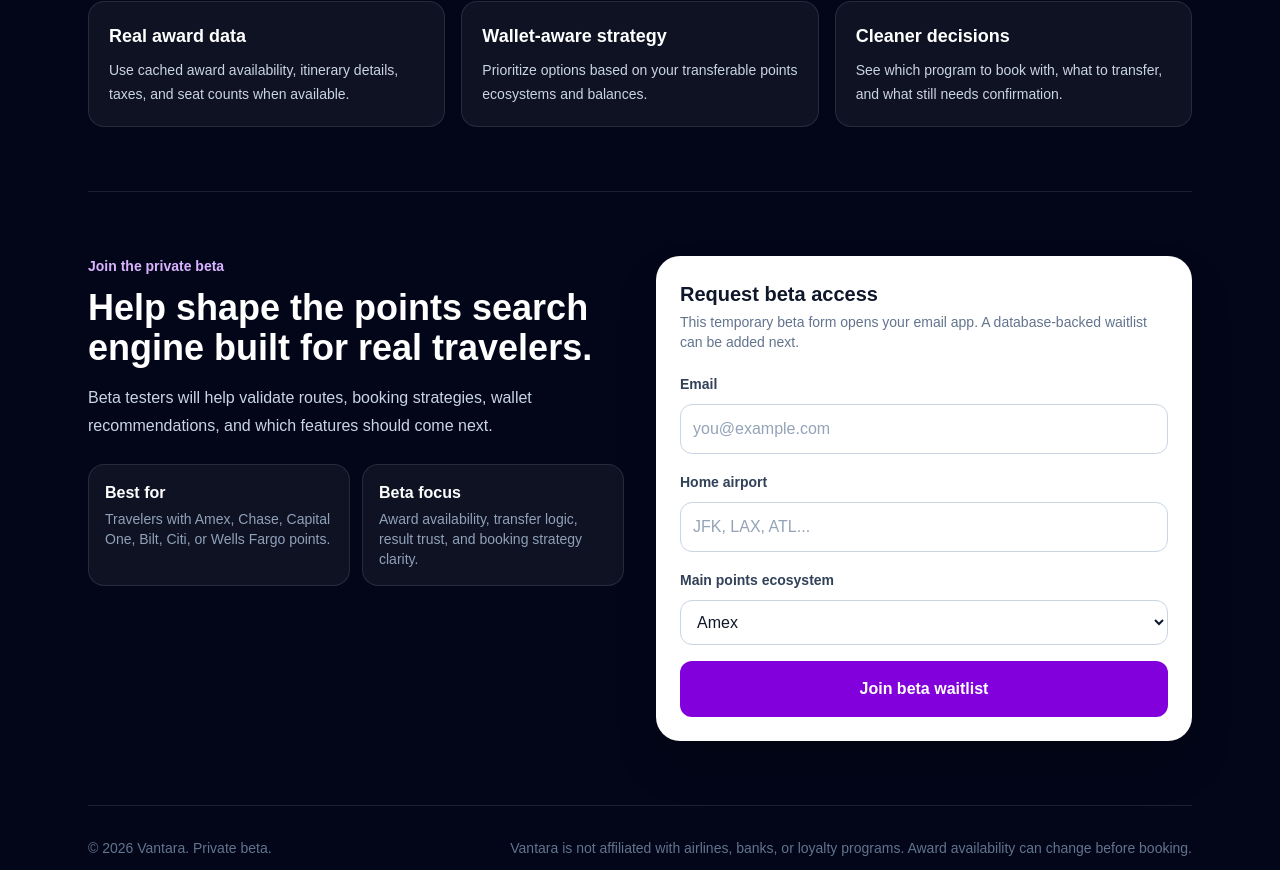
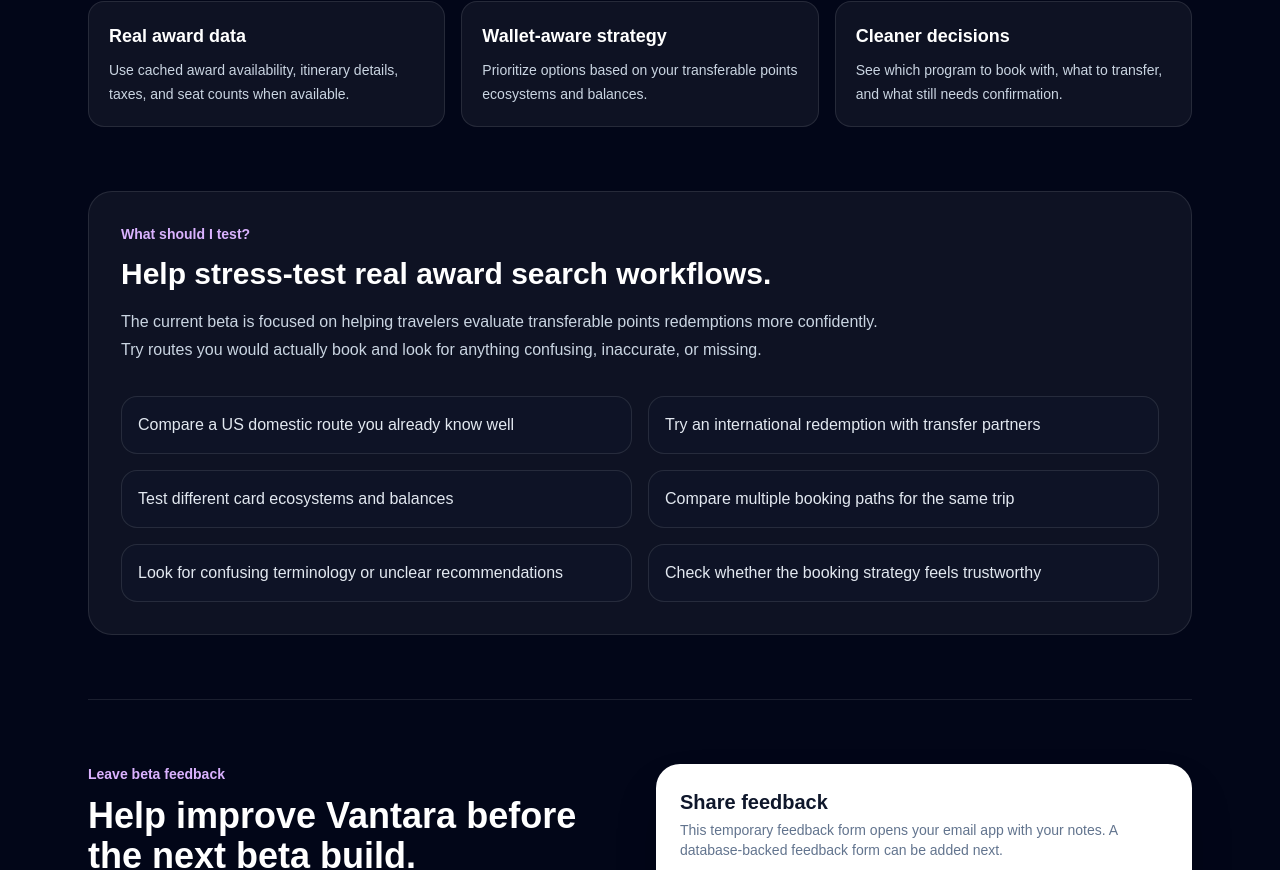
Before and after one commit to arjunmanvi13-max/airline-miles-app, a Next.js app: page / in a window 1280 px wide. Shown: the part 723-1593 px from the top of the page. Built offline with nearby package versions, Linux system fonts and the light colour scheme.

Commit message:
Add structured beta feedback flow

```diff
--- a/app/page.tsx
+++ b/app/page.tsx
@@ -43,11 +43,11 @@
               </Link>
 
               <a
-                href="#waitlist"
-                className="rounded-xl border border-slate-600 px-6 py-4 text-center font-semibold hover:bg-slate-900"
-              >
-                Join beta waitlist
-              </a>
+  href="#feedback"
+  className="rounded-xl border border-slate-600 px-6 py-4 text-center font-semibold hover:bg-slate-900"
+>
+  Leave feedback
+</a>
             </div>
 
             <p className="text-xs text-slate-500 mt-4">
@@ -132,22 +132,59 @@
           ))}
         </section>
 
+        <section className="pb-16">
+  <div className="rounded-3xl border border-white/10 bg-white/5 p-6 md:p-8">
+    <div className="max-w-3xl">
+      <p className="text-sm font-semibold text-purple-300">
+        What should I test?
+      </p>
+
+      <h2 className="text-3xl font-bold mt-3">
+        Help stress-test real award search workflows.
+      </h2>
+
+      <p className="text-slate-300 mt-4 leading-7">
+        The current beta is focused on helping travelers evaluate transferable
+        points redemptions more confidently. Try routes you would actually book
+        and look for anything confusing, inaccurate, or missing.
+      </p>
+    </div>
+
+    <div className="grid grid-cols-1 md:grid-cols-2 gap-4 mt-8">
+      {[
+        "Compare a US domestic route you already know well",
+        "Try an international redemption with transfer partners",
+        "Test different card ecosystems and balances",
+        "Compare multiple booking paths for the same trip",
+        "Look for confusing terminology or unclear recommendations",
+        "Check whether the booking strategy feels trustworthy",
+      ].map((item) => (
+        <div
+          key={item}
+          className="rounded-2xl border border-white/10 bg-slate-900/40 p-4 text-slate-200"
+        >
+          {item}
+        </div>
+      ))}
+    </div>
+  </div>
+</section>
+
         <section
-          id="waitlist"
+          id="feedback"
           className="grid grid-cols-1 lg:grid-cols-2 gap-8 items-start border-t border-white/10 py-16"
         >
           <div>
             <p className="text-sm text-purple-300 font-semibold">
-              Join the private beta
+              Leave beta feedback
             </p>
 
             <h2 className="text-3xl md:text-4xl font-bold mt-3">
-              Help shape the points search engine built for real travelers.
+              Help improve Vantara before the next beta build.
             </h2>
 
             <p className="text-slate-300 mt-4 leading-7">
-              Beta testers will help validate routes, booking strategies,
-              wallet recommendations, and which features should come next.
+              Try the app, search a real route, and share what felt useful, confusing, or missing.
             </p>
 
             <div className="grid grid-cols-1 sm:grid-cols-2 gap-3 mt-6">
@@ -170,16 +207,16 @@
           </div>
 
           <form
-  action="mailto:vantara747@gmail.com?subject=Vantara Beta Request"
+  action="mailto:vantara747@gmail.com?subject=Vantara Beta Feedback"
   method="post"
   encType="text/plain"
   className="rounded-3xl bg-white text-slate-900 p-6 shadow-2xl"
 >
-            <p className="font-bold text-xl">Request beta access</p>
+            <p className="font-bold text-xl">Share feedback</p>
 
             <p className="text-sm text-slate-500 mt-1">
-              This temporary beta form opens your email app. A database-backed
-              waitlist can be added next.
+              This temporary feedback form opens your email app with your notes.
+A database-backed feedback form can be added next.
             </p>
 
             <div className="mt-5 space-y-4">
@@ -198,12 +235,12 @@
 
               <div>
                 <label className="text-sm font-semibold text-slate-700">
-                  Home airport
+                  Feedback/Notes
                 </label>
                 <input
-                  name="Home airport"
+                  name="Feedback Notes"
                   type="text"
-                  placeholder="JFK, LAX, ATL..."
+                  placeholder="What can we improve?"
                   className="mt-2 w-full border border-slate-300 rounded-xl p-3 text-slate-900"
                 />
               </div>
@@ -230,7 +267,7 @@
                 type="submit"
                 className="w-full rounded-xl bg-purple-700 text-white p-4 font-semibold hover:bg-purple-800"
               >
-                Join beta waitlist
+                Send feedback
               </button>
             </div>
           </form>
--- a/components/ResultsScreen.tsx
+++ b/components/ResultsScreen.tsx
@@ -34,6 +34,22 @@
   renderResultCard: (deal: FlightDealWithSource, index: number) => React.ReactNode;
   onEditSearch: () => void;
 }) {
+  const firstResult = displayedResults[0];
+
+  const feedbackHref = firstResult
+    ? `mailto:vantara747@gmail.com?subject=Vantara Beta Feedback&body=${encodeURIComponent(
+        `Route tested: ${firstResult.from} → ${firstResult.to}
+Date: ${firstResult.date}
+Cabin: ${firstResult.cabin}
+
+What felt useful?
+
+What was confusing?
+
+What should be improved?`
+      )}`
+    : "mailto:vantara747@gmail.com?subject=Vantara Beta Feedback";
+
   return (
     <div> <div className="transition-all duration-300"></div>
       <div className="bg-white shadow-xl rounded-3xl p-6 border border-slate-200 mb-6">
@@ -168,7 +184,26 @@
 )}
 
       {!isSearching &&
-        displayedResults.map((deal, index) => renderResultCard(deal, index))}
+  displayedResults.map((deal, index) => renderResultCard(deal, index))}
+
+{!isSearching && displayedResults.length > 0 && (
+  <div className="bg-white border border-slate-200 rounded-2xl p-5 mt-6 text-slate-700">
+    <p className="font-semibold text-slate-900">
+      Was anything confusing or inaccurate?
+    </p>
+
+    <p className="text-sm text-slate-500 mt-1">
+      Your feedback helps improve Vantara’s routing, transfer logic, and result clarity.
+    </p>
+
+    <a
+      href={feedbackHref}
+      className="mt-4 inline-block rounded-xl bg-purple-700 px-5 py-3 text-sm font-semibold text-white hover:bg-purple-800"
+    >
+      Send feedback on these results
+    </a>
+  </div>
+)}
     </div>
   );
 }
```
